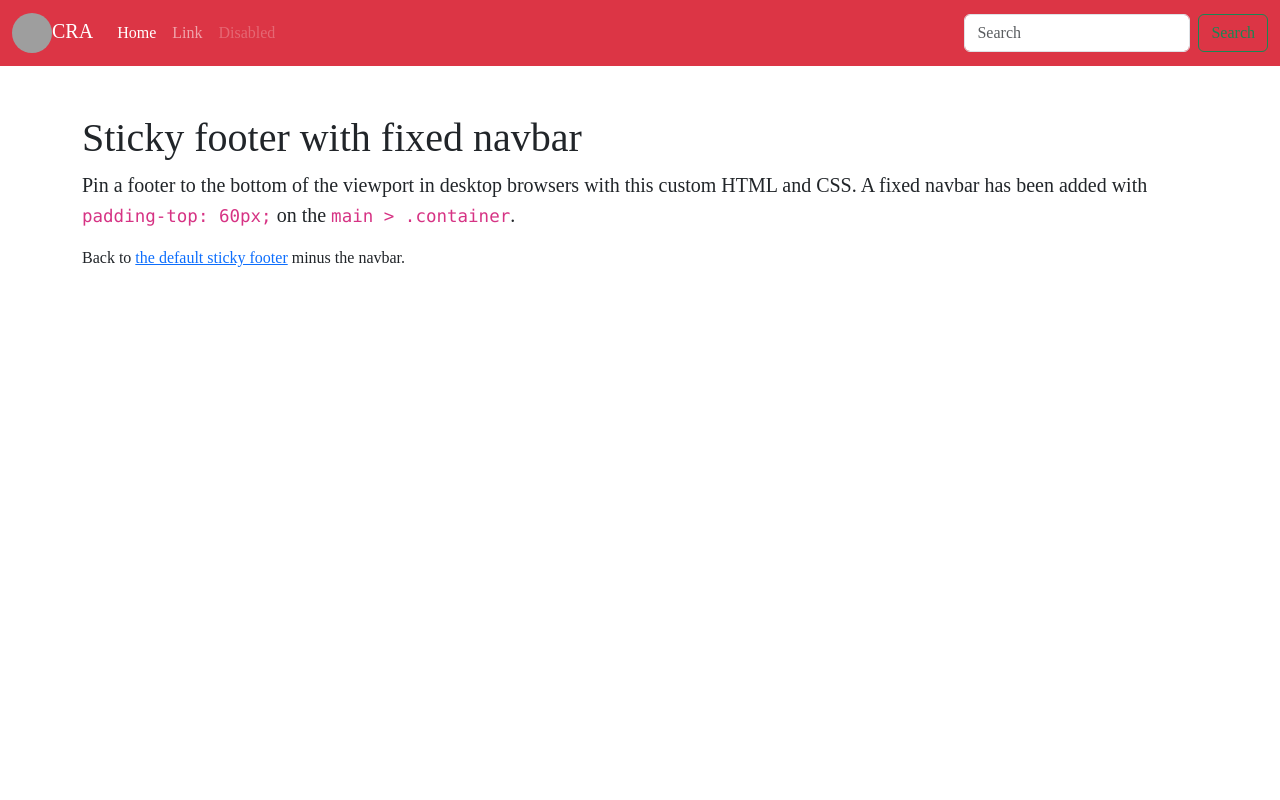
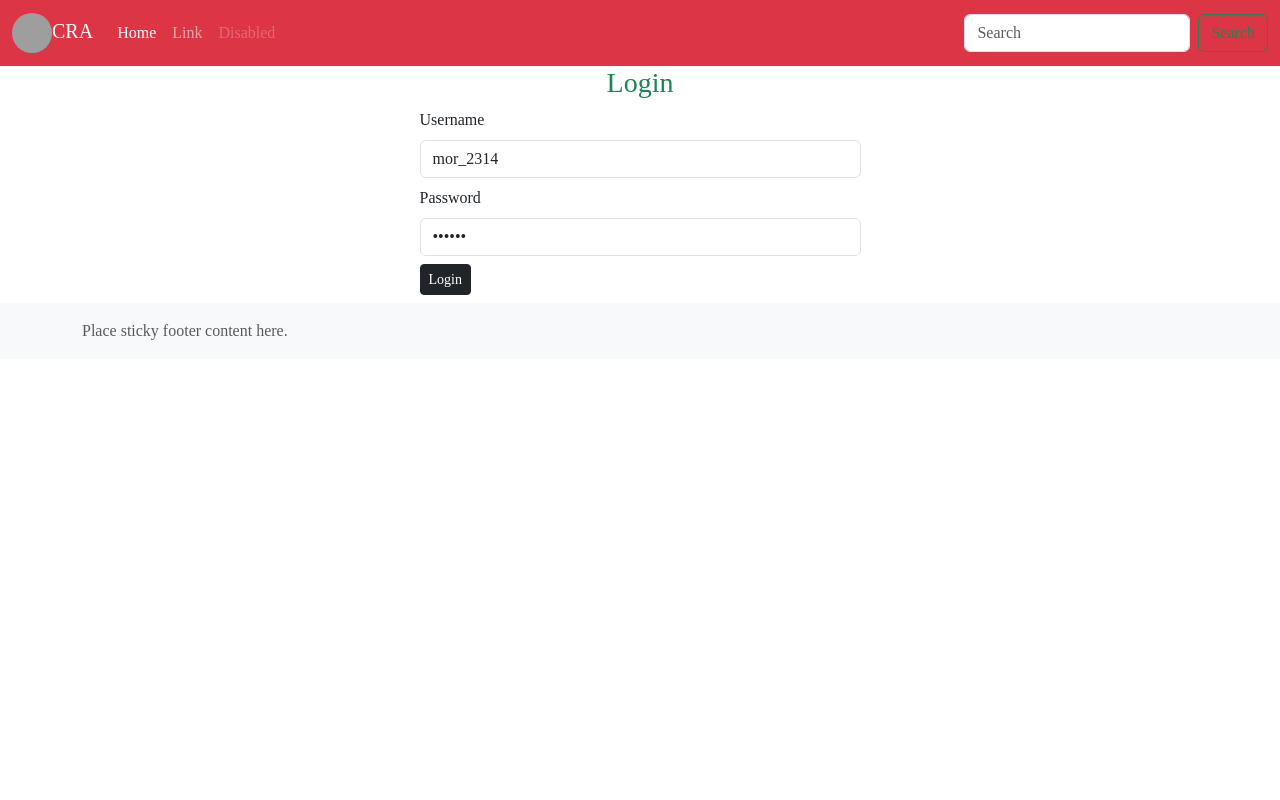
Before and after one commit to khoanguyen84/C0223G, a React (Create React App) app in the folder Module_5/cra-app/: page / in a window 1280 px wide. Shown: the top 800 px of the page. Built offline with nearby package versions, Linux system fonts and the light colour scheme; grey boxes are pictures that could not be loaded; a web font is replaced by a local one.

Commit message:
use navigate

```diff
--- a/Module_5/cra-app/package.json
+++ b/Module_5/cra-app/package.json
@@ -10,6 +10,7 @@
     "bootstrap": "^5.3.1",
     "react": "^18.2.0",
     "react-dom": "^18.2.0",
+    "react-router-dom": "^6.15.0",
     "react-scripts": "5.0.1",
     "web-vitals": "^2.1.4"
   },
--- a/Module_5/cra-app/src/App.js
+++ b/Module_5/cra-app/src/App.js
@@ -1,17 +1,20 @@
+import { Route, Routes } from 'react-router';
 import './App.css';
 import Footer from './components/layout/Footer';
 import MainLayout from './components/layout/MainLayout';
 import Navabar from './components/layout/Navbar'
 import Main from './components/main/Main';
+import LoginPage from './components/Login/LoginPage';
 
 function App() {
   return (
     <>
-      {/* <Navabar/>
-      <Main/>
-      <Footer/> */}
       <MainLayout>
-        <Main />
+        <Routes>
+            <Route path='/' element={<LoginPage/>} />
+            <Route path='/login' element={<LoginPage/>} />
+            <Route path='/main' element={<Main/>} />
+        </Routes>
       </MainLayout>
     </>
   );
--- /dev/null
+++ b/Module_5/cra-app/src/components/Login/LoginPage.jsx
@@ -0,0 +1,57 @@
+import React, { useState } from "react";
+import { useNavigate } from "react-router";
+
+function LoginPage() {
+    const navigate = useNavigate();
+    const [user, setUser] = useState({
+        username: 'mor_2314',
+        password: '83r5^_'
+    })
+
+    const handleInputValue = (e) => {
+        setUser({
+            ...user,
+            [e.target.name] : e.target.value
+        })
+    }
+
+    const handleLogin = async (e) => {
+        e.preventDefault();
+        let loginRes = await fetch('https://fakestoreapi.com/auth/login',{
+            method:'POST',
+            mode: 'cors',
+            headers: {
+                'Content-Type': 'application/json',
+                "Accept": "application/json"
+            },
+            body:JSON.stringify(user)
+        })
+        let data = await loginRes.json()
+        if(data.token){
+            window.sessionStorage.setItem('token', data.token);
+            navigate('/main')
+        }
+    }
+    return (
+        <div className="container d-flex align-items-center justify-content-center">
+            <div className="row col-sm-5">
+                <h3 className="text-success text-center">Login</h3>
+                <form onSubmit={handleLogin}>
+                    <div className="form-group mb-2">
+                        <label className="form-label">Username</label>
+                        <input type="text" className="form-control" name="username" onInput={handleInputValue} value={user.username}/>
+                    </div>
+                    <div className="form-group mb-2">
+                        <label className="form-label">Password</label>
+                        <input type="password" className="form-control" name="password" onInput={handleInputValue} value={user.password}/>
+                    </div>
+                    <div className="form-group mb-2">
+                        <button type="submit" className="btn btn-sm btn-dark">Login</button>
+                    </div>
+                </form>
+            </div>
+        </div>
+    )
+}
+
+export default LoginPage;
--- a/Module_5/cra-app/src/index.js
+++ b/Module_5/cra-app/src/index.js
@@ -4,10 +4,13 @@ import './index.css';
 import App from './App';
 import '../node_modules/bootstrap/dist/css/bootstrap.min.css';
 import '../node_modules/@fortawesome/fontawesome-free/css/all.min.css';
+import { BrowserRouter } from 'react-router-dom';
 
 const root = ReactDOM.createRoot(document.getElementById('root'));
 root.render(
   <React.StrictMode>
-    <App />
+    <BrowserRouter>
+      <App />
+    </BrowserRouter>
   </React.StrictMode>
 );
```
Also changed, not shown: 1 other file (tests, documents, lock files or other folders).
